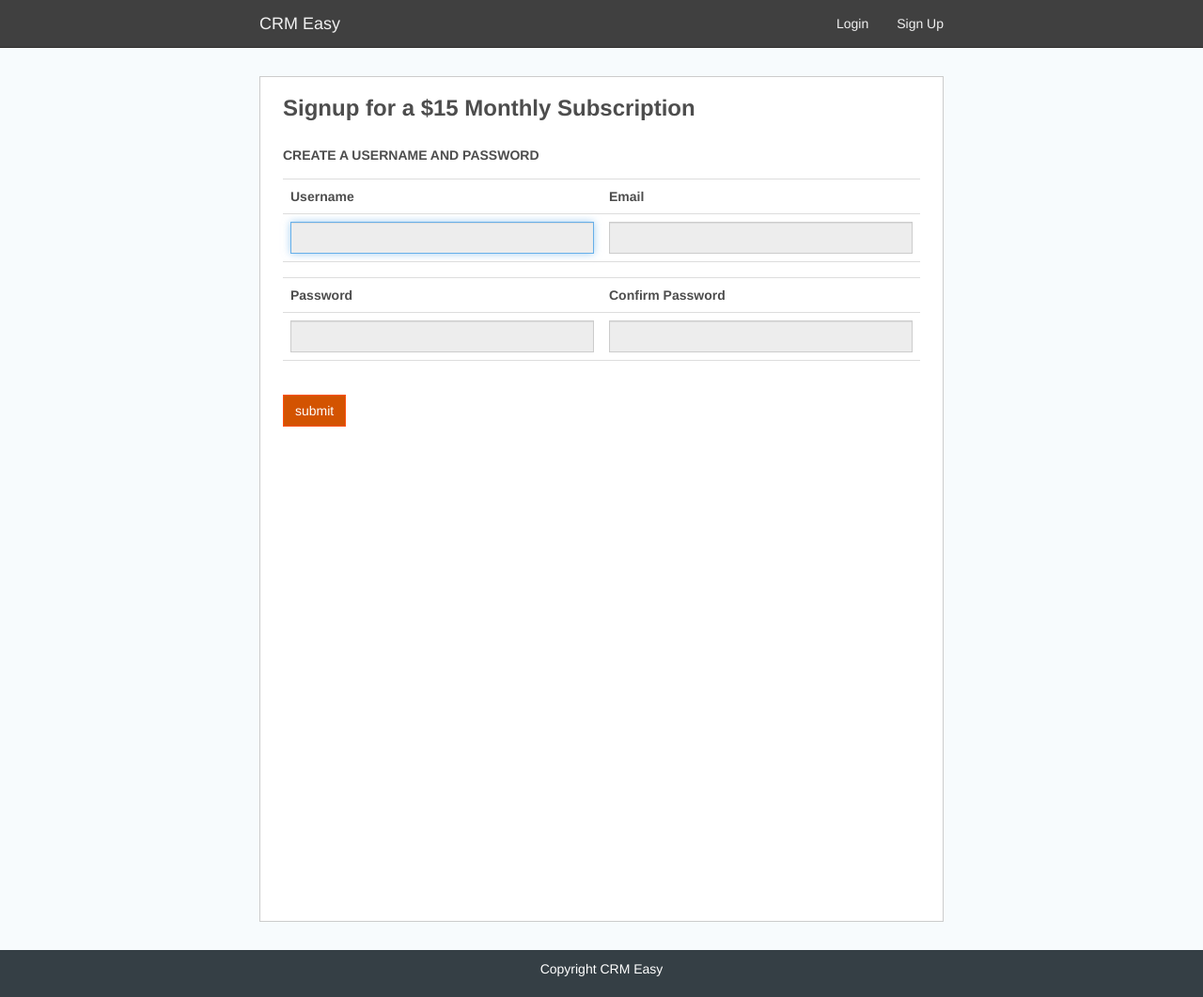
After one commit to pranotobudi/Django-CRM-Apps, a Django app: page /signup/ in a window 1280 px wide. The commit adds this page. Shown: the whole page at 94% size. Run offline with Django 3.2, Linux system fonts and the light colour scheme.

Commit message:
updated base and home templates with signup link

```diff
--- a/templates/base.html
+++ b/templates/base.html
@@ -56,8 +56,8 @@
                                        class="p-r-none">Accounts</a></li>
                             {% else %}
                                 <li><a href="">Login</a></li>
-                                <li><a href="" class="p-r-none">Sign Up</a></li>
-                            {% endif %}
+                                <li><a href="{% url 'sub_new' %}" class="p-r-none">Sign Up</a></li>
+                                {% endif %}
                         </ul>
                     </div>
                 </div>
--- a/templates/marketing/home.html
+++ b/templates/marketing/home.html
@@ -18,8 +18,8 @@
             </div>
             <div class="row">
                 {# First Signup Link #}
-                <a href=""
-                   class="sign-up btn btn-success">Sign Up Now for $15/month!
+                <a href="{% url 'sub_new' %}"
+                class="sign-up btn btn-success">Sign Up Now for $15/month!
                 </a>
             </div>
         </div>
@@ -57,7 +57,7 @@
             </div>
         </div>
         {# Second Signup Link #}
-        <a href="" class=" sgn-btm ">SIGN UP FOR ONLY $15/MONTH</a>
+        <a href="{% url 'sub_new' %}" class=" sgn-btm ">SIGN UP FOR ONLY $15/MONTH</a>
     </div>
 
 {% endblock content %}
--- /dev/null
+++ b/templates/subscribers/subscriber_new.html
@@ -0,0 +1,46 @@
+{% extends 'base.html' %}
+{% block title %}Signup{% endblock title %}
+
+{% block content %}
+    <div id="content-container" class="container p-none">
+        <div class="side-p">
+            <form id="user-reg-form" action="." method="post">
+                {% csrf_token %}
+                {# Username & Password Section #}
+                <h3>Signup for a $15 Monthly Subscription</h3>
+                <h5 class="sn-sh">CREATE A USERNAME AND PASSWORD</h5>
+                <table class="table">
+                    <tbody>
+                        <tr>
+                            <th>{{ form.username.label }}</th>
+                            <th>{{ form.email.label }}</th>
+                        </tr>
+                        <tr>
+                            <td>{{ form.username }}</td>
+                            <td>{{ form.email }}</td>
+                        </tr>
+                        <tr>
+                            <td>{{ form.username.errors }}</td>
+                            <td>{{ form.email.errors }}</td>
+                        </tr>
+                        <tr>
+                            <th>Password</th>
+                            <th>Confirm Password</th>
+                        </tr>
+                        <tr>
+                            <td>{{ form.password1 }}</td>
+                            <td>{{ form.password2 }}</td>
+                        </tr>
+                        <tr>
+                            <td>{{ form.password1.errors }}</td>
+                            <td>{{ form.password2.errors }}</td>
+                        </tr>
+                    </tbody>
+                </table>
+                {# Billing Address Section #}
+                <input class="btn btn-primary" type="submit" value="submit">
+            </form>
+            {# Credit Card Section #}
+        </div>
+    </div>
+{% endblock content %}
```
